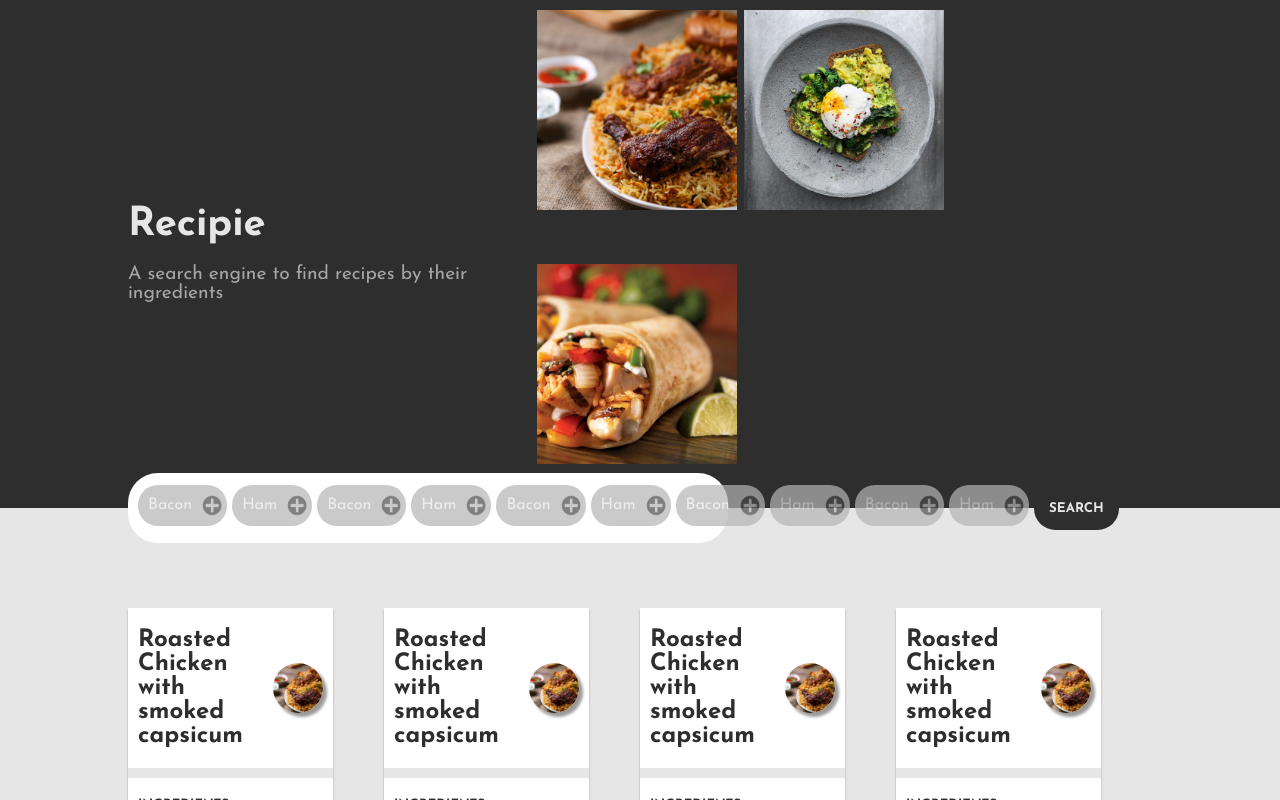
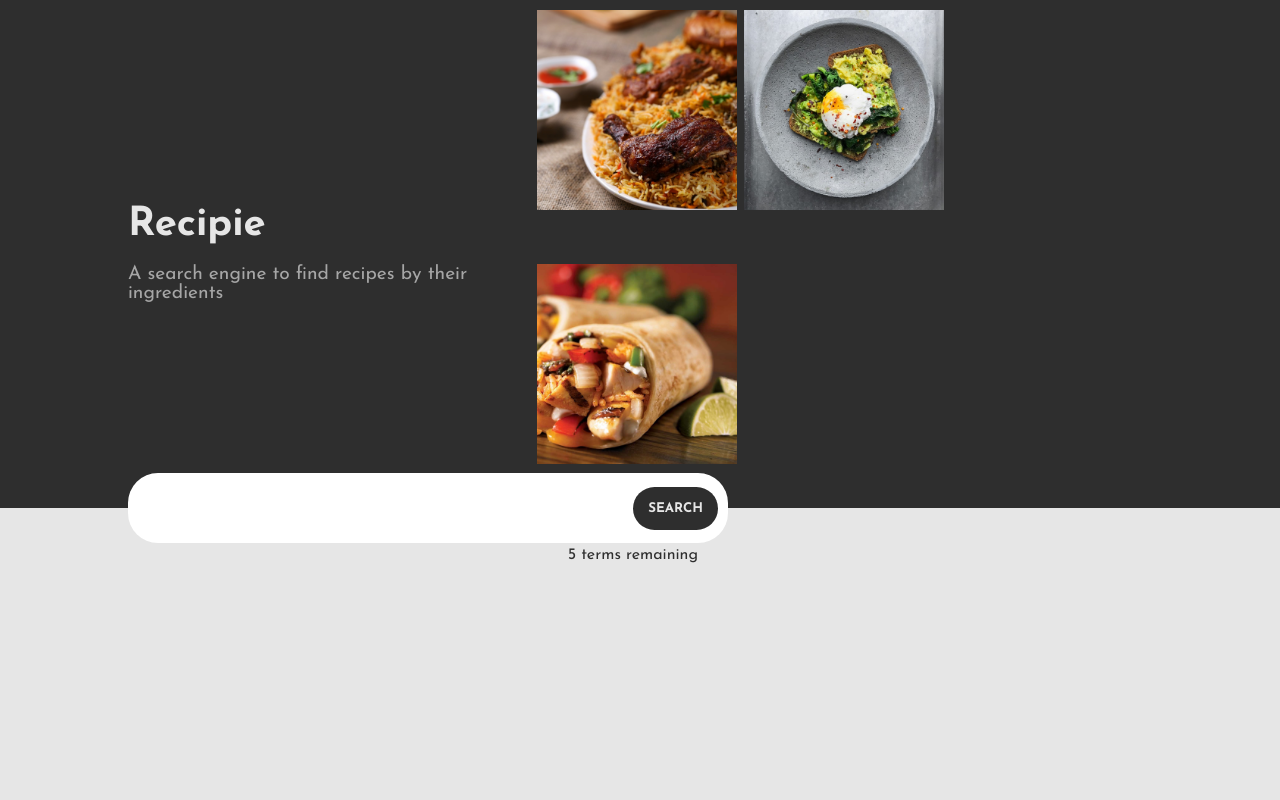
Before and after one commit to g-ravity/recipie, a React (Create React App) app: page / in a window 1280 px wide. Shown: the top 800 px of the page. Built offline with nearby package versions, Linux system fonts and the light colour scheme.

Commit message:
basic API integration

```diff
--- a/src/assets/css/App.css
+++ b/src/assets/css/App.css
@@ -25,6 +25,11 @@ input {
   border: none;
 }
 
+a {
+  text-decoration: none;
+  color: inherit;
+}
+
 #container {
   width: 80%;
   margin: 0 auto;
--- a/src/assets/css/Chip.css
+++ b/src/assets/css/Chip.css
@@ -4,6 +4,7 @@
   border-radius: 20px;
   cursor: default;
   display: inline-flex;
+  color: #2e2e2e;
 }
 
 #chip p,
--- a/src/assets/css/RecipeCard.css
+++ b/src/assets/css/RecipeCard.css
@@ -8,7 +8,6 @@
 
 #card-header {
   padding: 20px 10px;
-  align-items: center;
   border-bottom: 10px solid #e6e6e6;
 }
 
@@ -18,6 +17,8 @@
 }
 
 #card-header img {
+  width: 50px;
+  height: 50px;
   border-radius: 25px;
   box-shadow: 4px 4px 3px rgba(0, 0, 0, 0.4);
 }
--- a/src/assets/css/SearchBar.css
+++ b/src/assets/css/SearchBar.css
@@ -1,5 +1,5 @@
 #search-bar {
-  width: 600px;
+  min-width: 600px;
   height: 70px;
   background: #fff;
   border-radius: 30px;
@@ -15,12 +15,10 @@
   padding: 5px;
   font-weight: bold;
   height: 30px;
-  display: inline-flex;
-  border: 1px solid red;
 }
 
 #chip-terms #chip {
-  margin: 0px 5px 5px 0px;
+  margin-right: 5px;
 }
 
 #chip-terms {
@@ -34,3 +32,11 @@
   border-radius: 30px;
   font-weight: bold;
 }
+
+#terms-warning {
+  color: #2e2e2e;
+  position: absolute;
+  bottom: 0;
+  right: 30px;
+  margin-bottom: -20px;
+}
--- a/src/components/App.js
+++ b/src/components/App.js
@@ -1,28 +1,64 @@
-import React from "react";
+import React, { Component } from "react";
 
+import { BASE_URL, CORS_PROXY } from "../config";
 import Header from "./Header";
 import RecipeCard from "./RecipeCard";
+import Chip from "./Chip";
 import "../assets/css/App.css";
 
-const App = () => {
-  return (
-    <div>
-      <Header />
-      <div id="container" className="flex-parent">
-        <RecipeCard />
-        <RecipeCard />
-        <RecipeCard />
-        <RecipeCard />
-        <RecipeCard />
-        <RecipeCard />
-        <RecipeCard />
-        <RecipeCard />
-        <RecipeCard />
-        <RecipeCard />
-        <RecipeCard />
+class App extends Component {
+  constructor(props) {
+    super(props);
+    this.state = {
+      searchTerms: [],
+      recipeList: []
+    };
+  }
+
+  onSearchAdd = term => {
+    term = term[0].toUpperCase() + term.substring(1, term.length).toLowerCase();
+    this.setState({ searchTerms: [...this.state.searchTerms, term] });
+  };
+
+  onSearchDelete = key => {
+    const searchTerms = this.state.searchTerms.filter(
+      (cur, index) => key !== index
+    );
+    this.setState({ searchTerms });
+  };
+
+  onSearchSubmit = async () => {
+    const URL = CORS_PROXY + BASE_URL + this.state.searchTerms.join(",");
+    const results = await fetch(URL);
+    const data = await results.json();
+    this.setState({ recipeList: data.results });
+  };
+
+  renderRecipes = () => {
+    return this.state.recipeList.map(cur => (
+      <RecipeCard title={cur.title} image={cur.thumbnail} recipeLink={cur.href}>
+        {cur.ingredients.split(", ").map(elem => (
+          <Chip text={elem} />
+        ))}
+      </RecipeCard>
+    ));
+  };
+
+  render() {
+    return (
+      <div>
+        <Header
+          onSearchAdd={this.onSearchAdd}
+          onSearchDelete={this.onSearchDelete}
+          searchTerms={this.state.searchTerms}
+          onSearchSubmit={this.onSearchSubmit}
+        />
+        <div id="container" className="flex-parent">
+          {this.renderRecipes()}
+        </div>
       </div>
-    </div>
-  );
-};
+    );
+  }
+}
 
 export default App;
--- a/src/components/Chip.js
+++ b/src/components/Chip.js
@@ -8,13 +8,9 @@ class Chip extends Component {
   constructor(props) {
     super(props);
     this.state = {
-      isSelected: false
+      isSelected: true
     };
   }
-
-  onChipClick = () => {
-    this.setState({ isSelected: this.state.isSelected ? false : true });
-  };
 
   render() {
     return (
@@ -29,7 +25,9 @@ class Chip extends Component {
           src={this.state.isSelected ? cross : add}
           alt="icon"
           width="20"
-          onClick={this.onChipClick}
+          onClick={() => {
+            this.props.onClick(this.props.keyid);
+          }}
           className={this.state.isSelected ? "selected" : "not-selected"}
         />
       </div>
--- a/src/components/Header.js
+++ b/src/components/Header.js
@@ -6,7 +6,7 @@ import image1 from "../assets/img/img-1.png";
 import image2 from "../assets/img/img-2.png";
 import image3 from "../assets/img/img-3.png";
 
-const Header = () => {
+const Header = props => {
   return (
     <div className="flex-parent" id="header-container">
       <div id="brand-name">
@@ -18,7 +18,12 @@ const Header = () => {
         <img src={image2} alt="Scrambled Eggs" width="200" />
         <img src={image3} alt="Biriyani" width="200" />
       </div>
-      <SearchBar />
+      <SearchBar
+        onSearchAdd={props.onSearchAdd}
+        onSearchDelete={props.onSearchDelete}
+        searchTerms={props.searchTerms}
+        onSearchSubmit={props.onSearchSubmit}
+      />
     </div>
   );
 };
--- a/src/components/RecipeCard.js
+++ b/src/components/RecipeCard.js
@@ -1,32 +1,28 @@
 import React from "react";
 
-import img1 from "../assets/img/img-1.png";
 import arrow from "../assets/img/arrow.png";
-import Chip from "./Chip";
 import "../assets/css/RecipeCard.css";
 
-const RecipeCard = () => {
+const RecipeCard = ({ title, image, children, recipeLink }) => {
   return (
     <div id="card-container">
       <div id="card-header" className="flex-parent">
-        <p>Roasted Chicken with smoked capsicum</p>
-        <img src={img1} alt="Chicken" width="50" />
+        <p style={image ? { width: "80%" } : { width: "100%" }}>{title}</p>
+        {image && <img src={image} alt={title} />}
       </div>
       <div id="card-content">
         <p id="header">INGREDIENTS</p>
         <div id="chip-group">
-          <Chip text="Capsicum" />
-          <Chip text="Garlic" />
-          <Chip text="Bacon" />
-          <Chip text="Chicken" />
-          <Chip text="Butter" />
+          {children}
           <span id="footer">and 3 more...</span>
         </div>
       </div>
-      <div id="card-footer" className="flex-parent">
-        <p>VIEW RECIPE</p>
-        <img src={arrow} alt="Arrow Icon" width="30" />
-      </div>
+      <a href={recipeLink} target="blank">
+        <div id="card-footer" className="flex-parent">
+          <p>VIEW RECIPE</p>
+          <img src={arrow} alt="Arrow Icon" width="30" />
+        </div>
+      </a>
     </div>
   );
 };
--- a/src/components/SearchBar.js
+++ b/src/components/SearchBar.js
@@ -7,25 +7,13 @@ class SearchBar extends Component {
   constructor(props) {
     super(props);
     this.state = {
-      searchTerms: [
-        "Bacon",
-        "Ham",
-        "Bacon",
-        "Ham",
-        "Bacon",
-        "Ham",
-        "Bacon",
-        "Ham",
-        "Bacon",
-        "Ham"
-      ],
       inputTerm: ""
     };
   }
 
   renderChips = () => {
-    return this.state.searchTerms.map((cur, index) => (
-      <Chip text={cur} key={cur + index} />
+    return this.props.searchTerms.map((cur, index) => (
+      <Chip text={cur} key={index} keyid={index} onClick={this.onChipDelete} />
     ));
   };
 
@@ -33,10 +21,14 @@ class SearchBar extends Component {
     this.setState({ inputTerm: event.target.value });
   };
 
+  onChipDelete = key => {
+    this.props.onSearchDelete(key);
+  };
+
   onInputSubmit = event => {
     event.preventDefault();
-    const searchTerms = [...this.state.searchTerms, this.state.inputTerm];
-    this.setState({ inputTerm: "", searchTerms });
+    this.props.onSearchAdd(this.state.inputTerm);
+    this.setState({ inputTerm: "" });
   };
 
   render() {
@@ -44,15 +36,19 @@ class SearchBar extends Component {
       <div id="search-bar" className="flex-parent">
         <div id="chip-terms" className="flex-parent">
           {this.renderChips()}
+          {this.props.searchTerms.length < 5 && (
+            <form onSubmit={this.onInputSubmit}>
+              <input
+                type="text"
+                onChange={this.onInputChange}
+                value={this.state.inputTerm}
+              />
+            </form>
+          )}
         </div>
-        {/* <form onSubmit={this.onInputSubmit}>
-          <input
-            type="text"
-            onChange={this.onInputChange}
-            value={this.state.inputTerm}
-          />
-        </form> */}
-        <button>SEARCH</button>
+        <button onClick={this.props.onSearchSubmit}>SEARCH</button>
+        <p id="terms-warning">{`${5 -
+          this.props.searchTerms.length} terms remaining`}</p>
       </div>
     );
   }
--- /dev/null
+++ b/src/config/index.js
@@ -0,0 +1,2 @@
+export const CORS_PROXY = "https://cors-anywhere.herokuapp.com/";
+export const BASE_URL = "http://www.recipepuppy.com/api/?i=";
```
